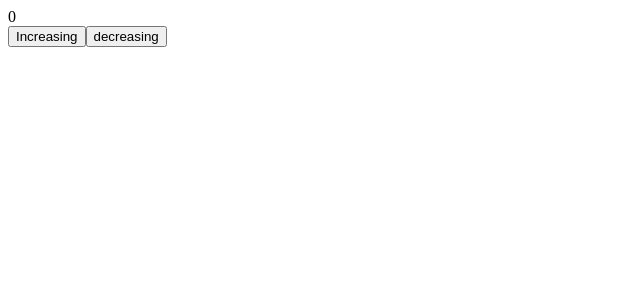
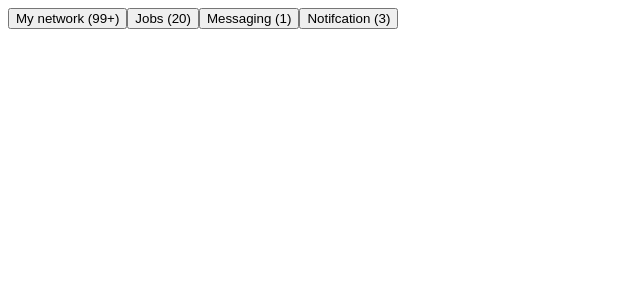
Before and after one commit to AadiNir/harkirat-course, a React (Vite) app in the folder React/foundofr/advreact/: page /handle in a window 1280 px wide. Shown: the top 300 px of the page, without its empty margins (0-640 px from the left). Built offline with nearby package versions, Linux system fonts and the light colour scheme.

Commit message:
added recoil ll

```diff
--- a/React/foundofr/advreact/src/App.jsx
+++ b/React/foundofr/advreact/src/App.jsx
@@ -7,6 +7,8 @@ import Memotrain from './Components/Memotrain'
 import Usereftrain from './Components/Usereftrain'
 import {BrowserRouter,Route,Routes} from 'react-router-dom'
 import Contexttry from './Components/Contexttry'
+import Recoiltry from './Components/Recoiltry'
+import { RecoilRoot } from 'recoil'
 
 const MainPage=()=>{
   return(
@@ -37,7 +39,12 @@ function App() {
       <Effecttrain/>
       <Memotrain/>
       <Usereftrain/> */}
-      <Contexttry/>
+      {/* <Contexttry/> */}
+      <RecoilRoot>
+
+      <Recoiltry/>
+      </RecoilRoot>
+
     </>
   )
 }
--- a/React/foundofr/advreact/src/Components/Contexttry.jsx
+++ b/React/foundofr/advreact/src/Components/Contexttry.jsx
@@ -1,6 +1,6 @@
 import React from 'react'
 import { RecoilRoot, useRecoilState, useRecoilValue } from 'recoil'
-import { countatom } from '../store/atoms/count'
+import { countatom,evenselector } from '../store/atoms/count'
 
 function Contexttry() {
   return (
@@ -8,6 +8,7 @@ function Contexttry() {
     <RecoilRoot>
         <Countredner/>
         <Buttons />
+        <Itiseven/>
     </RecoilRoot>
     </div>
   )
@@ -18,6 +19,16 @@ function Countredner(){
     return(
         <div>
             {count}
+        </div>
+    )
+}
+function Itiseven(){
+    const iseven = useRecoilValue(evenselector);
+
+    return(
+
+        <div>
+            {(iseven)?<h1>it's even</h1>:<h1>it's odd</h1>}
         </div>
     )
 }
--- /dev/null
+++ b/React/foundofr/advreact/src/Components/Recoiltry.jsx
@@ -0,0 +1,23 @@
+import React from 'react'
+import { RecoilRoot, useRecoilValue } from 'recoil'
+import { defsec, job, messagings, mynetwork, notifcation } from './linkedstate'
+
+function Recoiltry() {
+    const net=useRecoilValue(defsec)
+    const jo=useRecoilValue(job)
+    const mes=useRecoilValue(messagings)
+    const not=useRecoilValue(notifcation)
+
+  return (
+
+    <div>
+        <button>My network ({net})</button>
+        <button>Jobs ({jo})</button>
+        <button>Messaging ({mes})</button>
+        <button>Notifcation ({not})</button>
+    </div>
+
+  )
+}
+
+export default Recoiltry
--- /dev/null
+++ b/React/foundofr/advreact/src/Components/linkedstate.jsx
@@ -0,0 +1,30 @@
+import { atom, selector } from "recoil";
+
+export const mynetwork = atom({
+    key:"mynetwork",
+    default:102
+})
+
+export const job = atom({
+    key:"job",
+    default:20
+})
+export const messagings = atom({
+    key:"messagings",
+    default:1
+})
+export const notifcation = atom({
+    key:"notifcation",
+    default:3
+})
+export const defsec = selector({
+    key:"defsec",
+    get : ({get})=>{
+        const net = get(mynetwork);
+        if(net>100){
+            return "99+"
+        }
+        return net;
+    }
+
+})
--- a/React/foundofr/advreact/src/store/atoms/count.jsx
+++ b/React/foundofr/advreact/src/store/atoms/count.jsx
@@ -1,6 +1,13 @@
-import {atom} from 'recoil'
+import {atom, selector} from 'recoil'
 
 export const countatom = atom ({
     key:"countAtom",
     default:0
 })
+export const evenselector = selector({
+    key: "evenselector",
+    get:({get})=>{
+        const count = get(countatom);
+        return count%2;
+    }
+})
```
